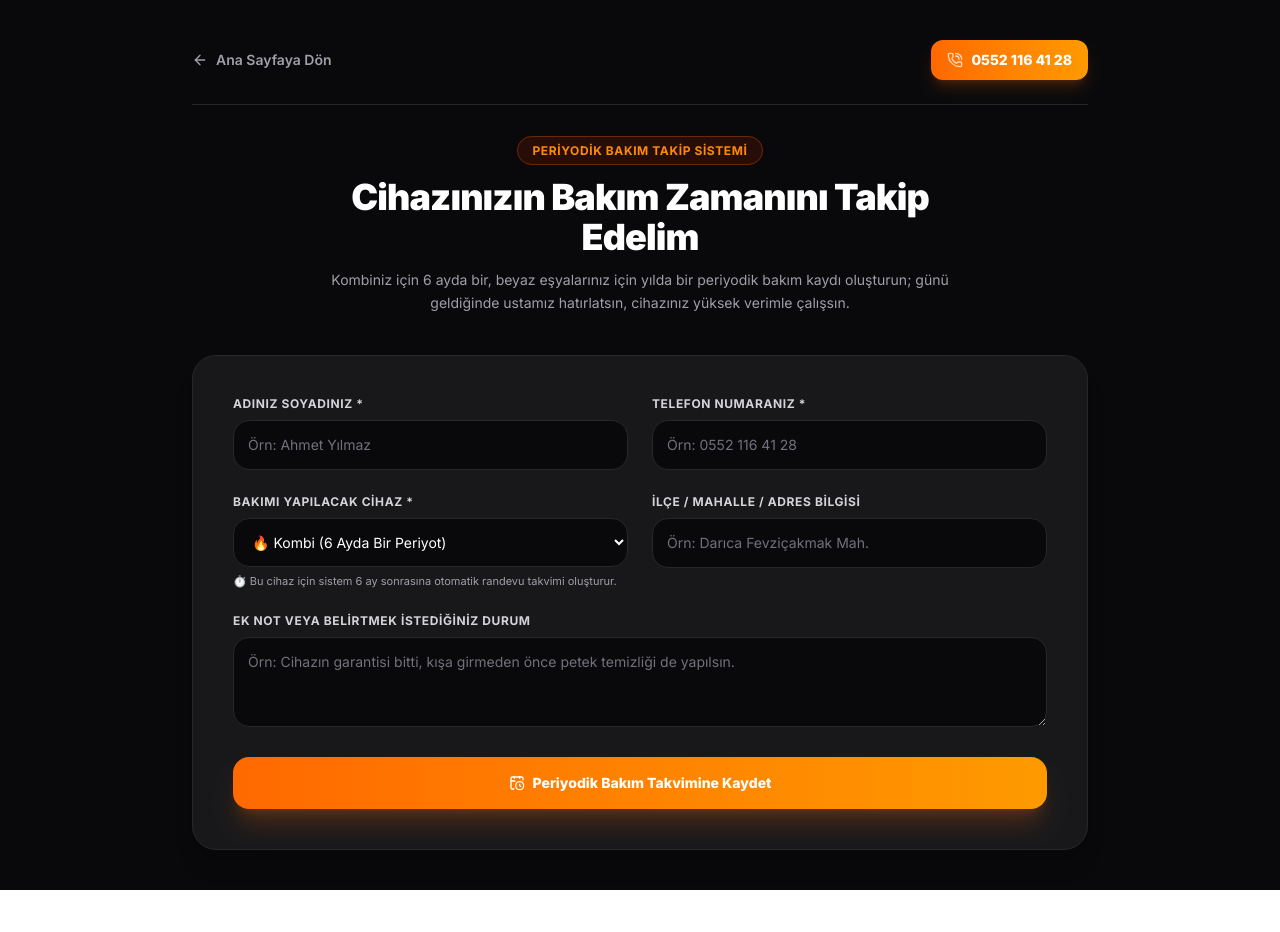
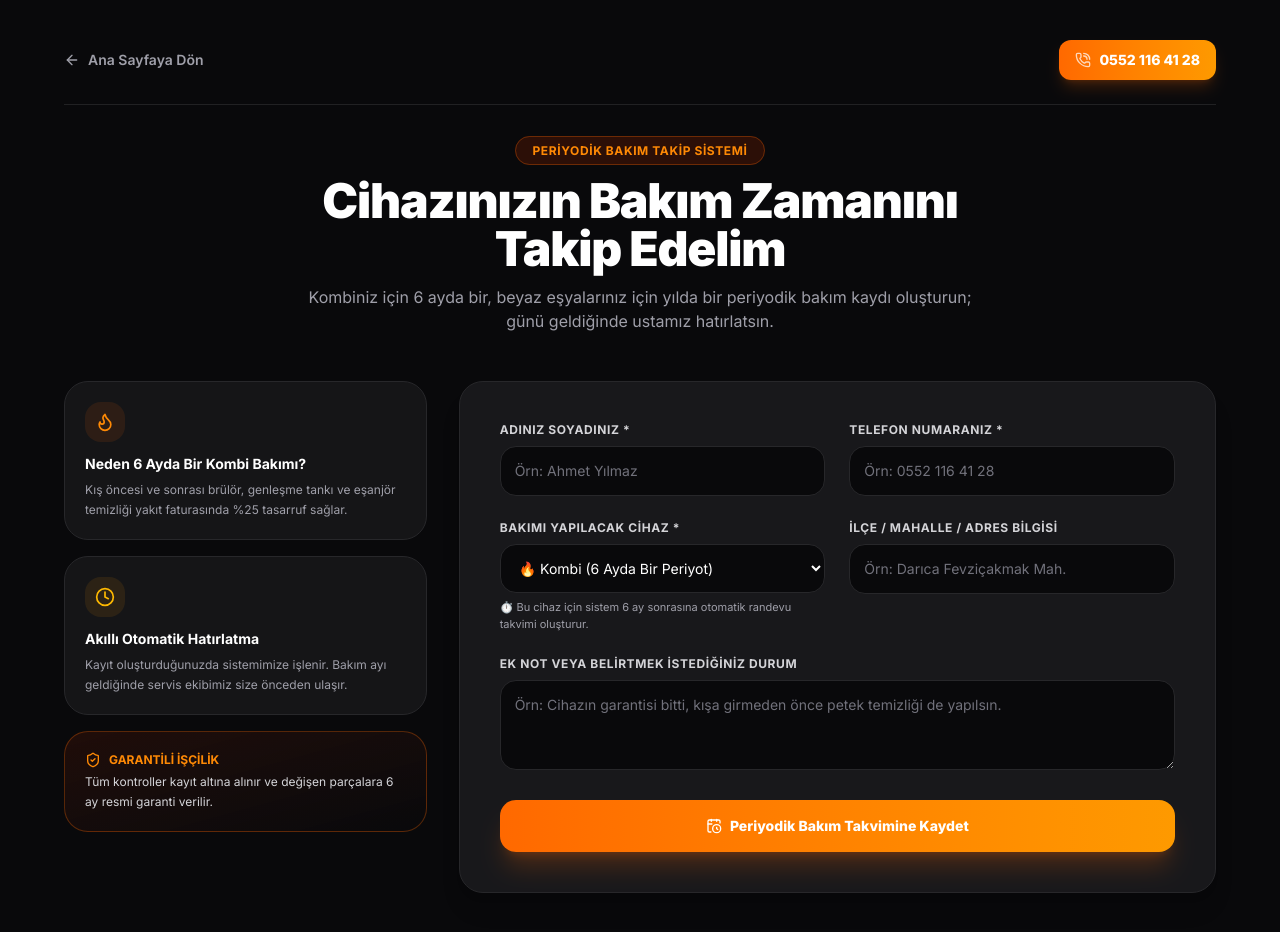
Before and after one commit to emrhnccn/turkyilmazservis, a Next.js app: page /periyodik-bakim in a window 1280 px wide. Before the commit the page ends 890 px from the top, so only its background shows below. Built offline with nearby package versions, Linux system fonts and the light colour scheme.

Commit message:
feat: enhance MaintenancePage with new design elements and improved layout

```diff
--- a/src/app/islerimiz/page.tsx
+++ b/src/app/islerimiz/page.tsx
@@ -30,8 +30,23 @@ export default async function WorksPage() {
   }
 
   return (
-    <main className="min-h-screen bg-zinc-950 text-slate-100 py-12 px-4 sm:px-6 lg:px-8 selection:bg-orange-500 selection:text-white">
-      <div className="max-w-6xl mx-auto">
+    <main className="relative min-h-screen bg-zinc-950 text-slate-100 py-12 px-4 sm:px-6 lg:px-10 selection:bg-orange-500 selection:text-white overflow-hidden">
+
+      {/* Kenar Işıkları & Ambiyans Efektleri */}
+      <div className="pointer-events-none absolute -left-48 top-1/4 w-96 h-96 bg-orange-600/15 rounded-full blur-[130px] -z-10" />
+      <div className="pointer-events-none absolute -right-48 top-1/3 w-96 h-96 bg-amber-500/15 rounded-full blur-[130px] -z-10" />
+      <div className="pointer-events-none absolute left-1/2 -top-24 -translate-x-1/2 w-[700px] h-[350px] bg-orange-500/10 rounded-full blur-[140px] -z-10" />
+
+      {/* Arka plan nokta deseni */}
+      <div
+        className="pointer-events-none absolute inset-0 opacity-[0.03] -z-10"
+        style={{
+          backgroundImage: 'radial-gradient(circle at 1px 1px, #ff8c00 1px, transparent 0)',
+          backgroundSize: '36px 36px'
+        }}
+      />
+
+      <div className="max-w-7xl mx-auto relative">
 
         {/* Üst Navigasyon */}
         <div className="flex items-center justify-between mb-10 pb-5 border-b border-zinc-800">
@@ -52,7 +67,7 @@ export default async function WorksPage() {
 
         {/* Başlık */}
         <div className="text-center max-w-3xl mx-auto mb-14">
-          <span className="text-xs font-bold text-orange-400 tracking-wider uppercase bg-orange-950/50 px-3.5 py-1.5 rounded-full border border-orange-500/30">
+          <span className="text-xs font-bold text-orange-400 tracking-wider uppercase bg-orange-950/60 px-4 py-1.5 rounded-full border border-orange-500/30">
             Tüm Sahadan İşlerimiz
           </span>
           <h1 className="text-3xl sm:text-5xl font-black text-white mt-4 tracking-tight">
--- a/src/app/periyodik-bakim/page.tsx
+++ b/src/app/periyodik-bakim/page.tsx
@@ -8,7 +8,11 @@ import {
   CheckCircle2,
   PhoneCall,
   ShieldCheck,
-  Sparkles
+  Sparkles,
+  Flame,
+  Snowflake,
+  Wrench,
+  Clock
 } from 'lucide-react'
 
 export default function MaintenancePage() {
@@ -50,11 +54,26 @@ export default function MaintenancePage() {
   }
 
   return (
-    <main className="min-h-screen bg-zinc-950 text-slate-100 py-10 px-4 sm:px-6 lg:px-8 selection:bg-orange-500 selection:text-white">
-      <div className="max-w-4xl mx-auto">
+    <main className="relative min-h-screen bg-zinc-950 text-slate-100 py-10 px-4 sm:px-6 lg:px-10 selection:bg-orange-500 selection:text-white overflow-hidden">
+
+      {/* --- ARKA PLAN IŞIKLARI & BOŞLUKLARI DOLDURAN AMBİYANS --- */}
+      <div className="pointer-events-none absolute -left-48 top-1/4 w-96 h-96 bg-orange-600/15 rounded-full blur-[130px] -z-10" />
+      <div className="pointer-events-none absolute -right-48 top-1/2 w-96 h-96 bg-amber-500/15 rounded-full blur-[130px] -z-10" />
+      <div className="pointer-events-none absolute left-1/2 -top-20 -translate-x-1/2 w-[700px] h-[300px] bg-orange-500/10 rounded-full blur-[140px] -z-10" />
+
+      {/* Arka plan nokta deseni */}
+      <div
+        className="pointer-events-none absolute inset-0 opacity-[0.03] -z-10"
+        style={{
+          backgroundImage: 'radial-gradient(circle at 1px 1px, #ff8c00 1px, transparent 0)',
+          backgroundSize: '36px 36px'
+        }}
+      />
+
+      <div className="max-w-6xl mx-auto relative">
 
         {/* Üst Bar */}
-        <div className="flex items-center justify-between pb-6 mb-8 border-b border-zinc-800">
+        <div className="flex items-center justify-between pb-6 mb-8 border-b border-zinc-800/80">
           <Link
             href="/"
             className="inline-flex items-center gap-2 text-sm font-semibold text-zinc-400 hover:text-orange-400 transition"
@@ -71,19 +90,56 @@ export default function MaintenancePage() {
         </div>
 
         {/* Başlık */}
-        <div className="text-center max-w-2xl mx-auto mb-10">
-          <span className="text-xs font-bold text-orange-400 tracking-wider uppercase bg-orange-950/50 px-3.5 py-1.5 rounded-full border border-orange-500/30">
+        <div className="text-center max-w-2xl mx-auto mb-12">
+          <span className="text-xs font-bold text-orange-400 tracking-wider uppercase bg-orange-950/60 px-4 py-1.5 rounded-full border border-orange-500/30">
             Periyodik Bakım Takip Sistemi
           </span>
-          <h1 className="text-3xl sm:text-4xl font-black text-white mt-4 tracking-tight">
+          <h1 className="text-3xl sm:text-5xl font-black text-white mt-4 tracking-tight">
             Cihazınızın Bakım Zamanını Takip Edelim
           </h1>
-          <p className="text-zinc-400 mt-3 text-sm leading-relaxed">
-            Kombiniz için 6 ayda bir, beyaz eşyalarınız için yılda bir periyodik bakım kaydı oluşturun; günü geldiğinde ustamız hatırlatsın, cihazınız yüksek verimle çalışsın.
+          <p className="text-zinc-400 mt-3 text-sm sm:text-base">
+            Kombiniz için 6 ayda bir, beyaz eşyalarınız için yılda bir periyodik bakım kaydı oluşturun; günü geldiğinde ustamız hatırlatsın.
           </p>
         </div>
 
-        {/* Başarılı Kayıt Kartı */}
+        {/* Ana Yapı: Sol ve Sağ Geniş Ekran Kartlarıyla Birlikte */}
+        <div className="grid lg:grid-cols-12 gap-8 items-start">
+
+          {/* Sol Kolon: Bilgilendirici Yan Kartlar (Geniş ekranları şık doldurur) */}
+          <div className="lg:col-span-4 space-y-4">
+            <div className="bg-zinc-900/80 border border-zinc-800 p-5 rounded-3xl">
+              <div className="w-10 h-10 rounded-2xl bg-orange-500/10 text-orange-400 flex items-center justify-center mb-3">
+                <Flame className="w-5 h-5" />
+              </div>
+              <h3 className="font-bold text-white text-sm">Neden 6 Ayda Bir Kombi Bakımı?</h3>
+              <p className="text-xs text-zinc-400 mt-1.5 leading-relaxed">
+                Kış öncesi ve sonrası brülör, genleşme tankı ve eşanjör temizliği yakıt faturasında %25 tasarruf sağlar.
+              </p>
+            </div>
+
+            <div className="bg-zinc-900/80 border border-zinc-800 p-5 rounded-3xl">
+              <div className="w-10 h-10 rounded-2xl bg-amber-500/10 text-amber-400 flex items-center justify-center mb-3">
+                <Clock className="w-5 h-5" />
+              </div>
+              <h3 className="font-bold text-white text-sm">Akıllı Otomatik Hatırlatma</h3>
+              <p className="text-xs text-zinc-400 mt-1.5 leading-relaxed">
+                Kayıt oluşturduğunuzda sistemimize işlenir. Bakım ayı geldiğinde servis ekibimiz size önceden ulaşır.
+              </p>
+            </div>
+
+            <div className="bg-gradient-to-br from-orange-950/40 to-zinc-950 border border-orange-500/30 p-5 rounded-3xl">
+              <div className="flex items-center gap-2 text-orange-400 text-xs font-bold uppercase mb-1">
+                <ShieldCheck className="w-4 h-4" />
+                <span>Garantili İşçilik</span>
+              </div>
+              <p className="text-xs text-zinc-300 leading-relaxed">
+                Tüm kontroller kayıt altına alınır ve değişen parçalara 6 ay resmi garanti verilir.
+              </p>
+            </div>
+          </div>
+
+          {/* Sağ Kolon: Form veya Başarı Kartı (8 Birim) */}
+          <div className="lg:col-span-8">
             {successData ? (
               <div className="bg-zinc-900 rounded-3xl border border-orange-500/40 p-8 sm:p-12 text-center shadow-2xl animate-in zoom-in-95 duration-300">
                 <div className="w-16 h-16 bg-orange-950/80 text-orange-400 rounded-full border border-orange-500/30 flex items-center justify-center mx-auto mb-4">
@@ -126,7 +182,6 @@ export default function MaintenancePage() {
                 </div>
               </div>
             ) : (
-          /* Kayıt Formu */
               <div className="bg-zinc-900 rounded-3xl border border-zinc-800 shadow-xl p-6 sm:p-10">
                 {errorMsg && (
                   <div className="mb-6 p-4 rounded-2xl bg-rose-950/40 border border-rose-800 text-rose-300 text-xs font-semibold">
@@ -234,6 +289,9 @@ export default function MaintenancePage() {
                 </form>
               </div>
             )}
+          </div>
+
+        </div>
 
       </div>
     </main>
```
Also changed, not shown: src/app/iletisim/page.tsx (+56 -20 lines). Lines whose indentation alone changed are shown as unchanged.
